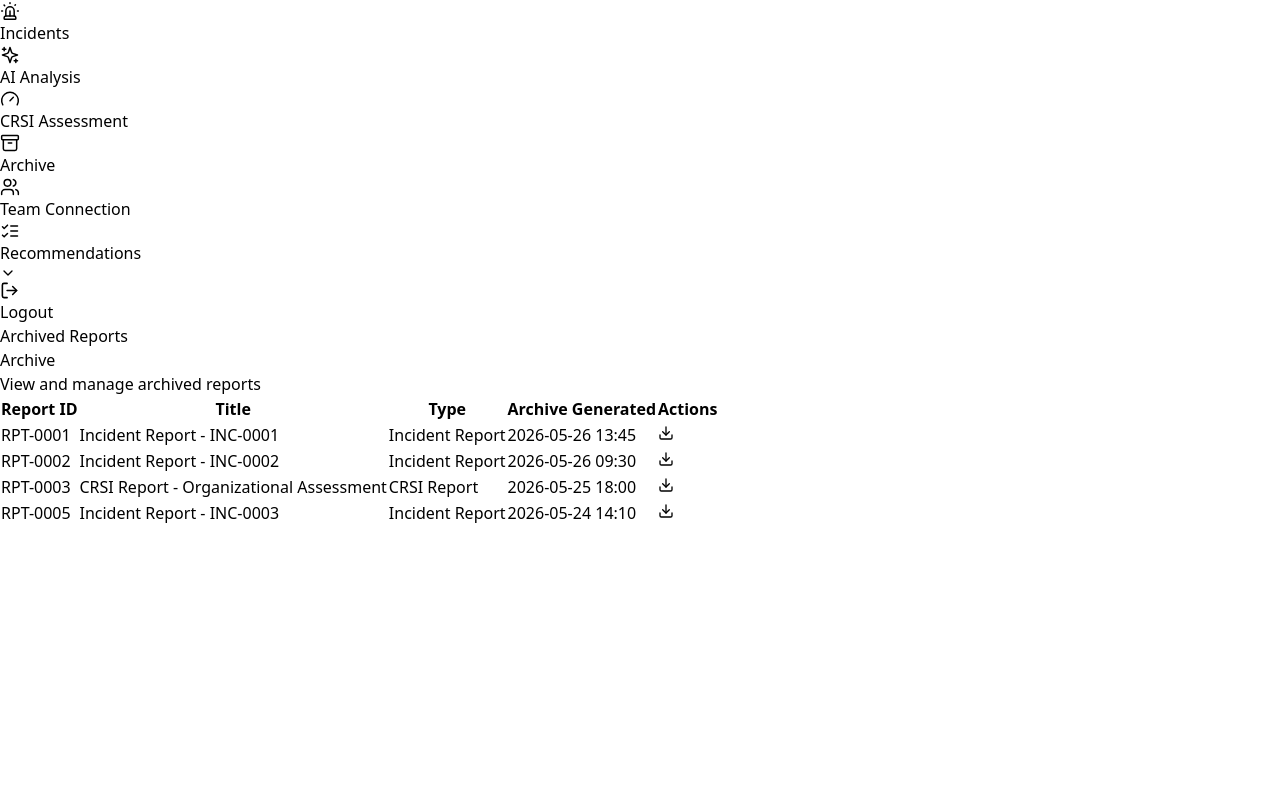
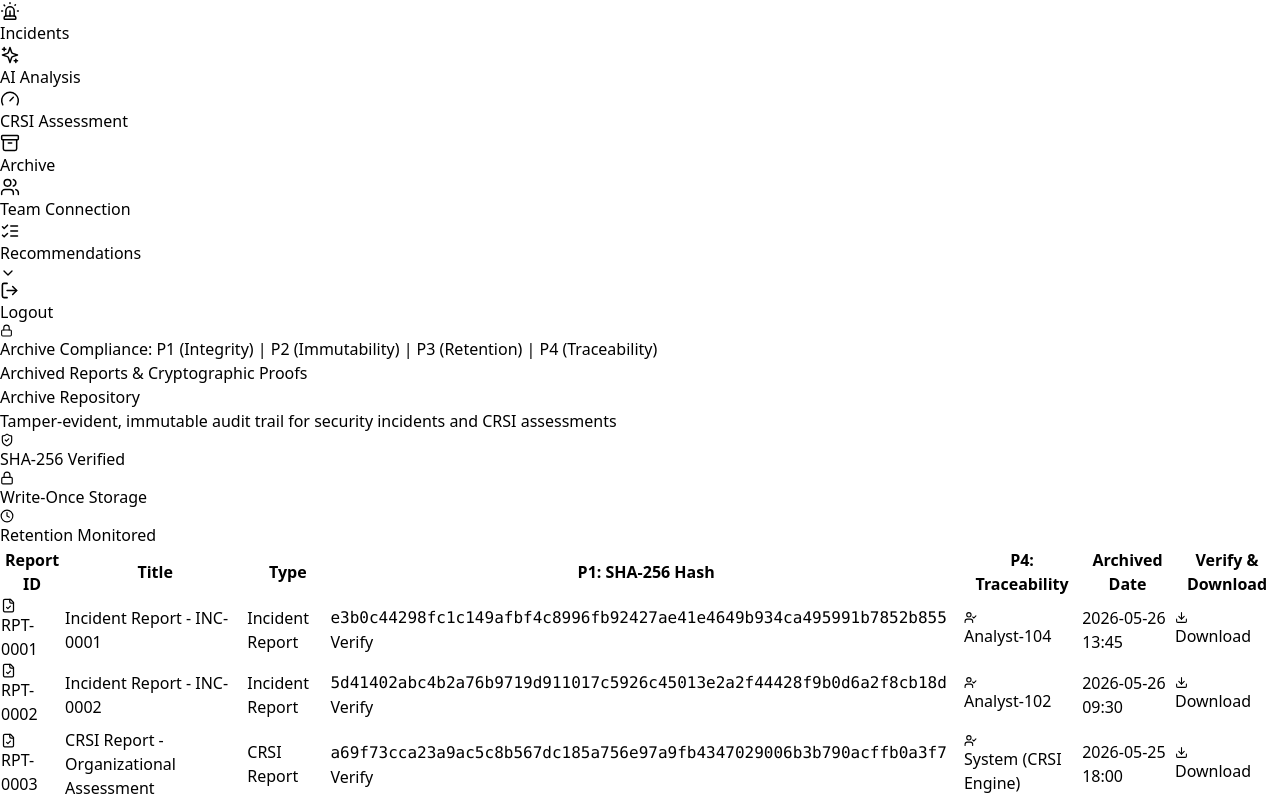
Before and after one commit to ii3ruj/SentriX, a React (Vite) app in the folder Sentriix/frontend/: page /archive in a window 1280 px wide. Shown: the part 1331-2132 px from the top of the page. Before the commit the page ends 1857 px from the top, so only its background shows below. Built offline with nearby package versions, Linux system fonts and the light colour scheme; no server answers.

Commit message:
Update Archive.jsx

```diff
--- a/Sentriix/frontend/src/pages/Archive.jsx
+++ b/Sentriix/frontend/src/pages/Archive.jsx
@@ -1,18 +1,21 @@
-import { useState } from "react";
-
+import React, { useState, useEffect } from "react";
 import {
   Download,
+  ShieldCheck,
+  CheckCircle2,
+  Lock,
+  Clock,
+  UserCheck,
+  FileCheck,
 } from "lucide-react";
-
 import Sidebar from "../components/Sidebar";
-
+import { apiService } from "../services/api";
 
 /*
 |--------------------------------------------------------------------------
-| Temporary CRSI Summary
+| Temporary CRSI Summary Fallback
 |--------------------------------------------------------------------------
 */
-
 const MOCK_CRSI_SUMMARY = {
   overallScore: "6.8 / 10",
   maturityLevel: "Moderate",
@@ -21,46 +24,35 @@ const MOCK_CRSI_SUMMARY = {
   technology: "7.0 / 10",
 };
 
-
 /*
 |--------------------------------------------------------------------------
-| Temporary Archived Reports
+| Default Archived Reports with P1-P4 Metadata
 |--------------------------------------------------------------------------
 */
-
-const MOCK_REPORTS = [
-
+const FALLBACK_REPORTS = [
   {
     id: "RPT-0001",
     incidentId: "INC-0001",
     title: "Incident Report - INC-0001",
     type: "Incident Report",
     archivedAt: "2026-05-26 13:45",
-
+    sha256: "e3b0c44298fc1c149afbf4c8996fb92427ae41e4649b934ca495991b7852b855",
+    archivedBy: "Analyst-104",
+    retentionUntil: "2033-05-26",
+    storageType: "WORM (Immutable)",
     content: {
-      incidentTitle:
-        "Ransomware detected on Server-01",
-
+      incidentTitle: "Ransomware detected on Server-01",
       severity: "Critical",
-
       riskScore: "87 / 100",
-
       source: "EDR (CrowdStrike)",
-
-      asset:
-        "Server-01 (Critical criticality)",
-
+      asset: "Server-01 (Critical criticality)",
       threatType: "Ransomware",
-
       keyFindings: [
         "Suspicious encryption activity detected on Server-01.",
         "Multiple files have been encrypted.",
         "Ransom note detected in affected directories.",
       ],
-
-      playbook:
-        "RANSOMWARE_RESPONSE_PLAYBOOK",
-
+      playbook: "RANSOMWARE_RESPONSE_PLAYBOOK",
       recommendedActions: [
         "Isolate affected host: Server-01",
         "Block malicious IP",
@@ -70,38 +62,28 @@ const MOCK_REPORTS = [
       ],
     },
   },
-
-
   {
     id: "RPT-0002",
     incidentId: "INC-0002",
     title: "Incident Report - INC-0002",
     type: "Incident Report",
     archivedAt: "2026-05-26 09:30",
-
+    sha256: "5d41402abc4b2a76b9719d911017c5926c45013e2a2f44428f9b0d6a2f8cb18d",
+    archivedBy: "Analyst-102",
+    retentionUntil: "2033-05-26",
+    storageType: "WORM (Immutable)",
     content: {
-      incidentTitle:
-        "Unusual login from foreign location",
-
+      incidentTitle: "Unusual login from foreign location",
       severity: "Medium",
-
       riskScore: "52 / 100",
-
       source: "SIEM",
-
-      asset:
-        "Workstation (Medium criticality)",
-
+      asset: "Workstation (Medium criticality)",
       threatType: "Brute Force",
-
       keyFindings: [
         "Multiple failed login attempts from an unrecognized IP address.",
         "Login attempt originated from an unusual geographic location.",
       ],
-
-      playbook:
-        "BRUTE_FORCE_RESPONSE_PLAYBOOK",
-
+      playbook: "BRUTE_FORCE_RESPONSE_PLAYBOOK",
       recommendedActions: [
         "Lock affected account",
         "Block source IP",
@@ -110,14 +92,6 @@ const MOCK_REPORTS = [
       ],
     },
   },
-
-
-  /*
-  |--------------------------------------------------------------------------
-  | Existing CRSI Report
-  |--------------------------------------------------------------------------
-  */
-
   {
     id: "RPT-0003",
     incidentId: null,
@@ -125,559 +99,311 @@ const MOCK_REPORTS = [
     type: "CRSI Report",
     archivedAt: "2026-05-25 18:00",
     isCrsi: true,
+    sha256: "a69f73cca23a9ac5c8b567dc185a756e97a9fb4347029006b3b790acffb0a3f7",
+    archivedBy: "System (CRSI Engine)",
+    retentionUntil: "2033-05-25",
+    storageType: "WORM (Immutable)",
   },
-
-
-  {
-    id: "RPT-0005",
-    incidentId: "INC-0003",
-    title: "Incident Report - INC-0003",
-    type: "Incident Report",
-    archivedAt: "2026-05-24 14:10",
-
-    content: {
-      incidentTitle:
-        "Multiple failed login attempts",
-
-      severity: "Medium",
-
-      riskScore: "52 / 100",
-
-      source: "AD",
-
-      asset:
-        "Workstation (Medium criticality)",
-
-      threatType: "Brute Force",
-
-      keyFindings: [
-        "Repeated failed authentication attempts detected against a domain account.",
-      ],
-
-      playbook:
-        "BRUTE_FORCE_RESPONSE_PLAYBOOK",
-
-      recommendedActions: [
-        "Lock affected account",
-        "Force password reset",
-        "Review authentication logs",
-      ],
-    },
-  },
-
 ];
 
+function getGeneratedReports() {
+  try {
+    return JSON.parse(
+      localStorage.getItem("sentrix_archived_reports") || "[]"
+    );
+  } catch {
+    return [];
+  }
+}
 
 /*
 |--------------------------------------------------------------------------
-| Generated Reports from CRSI Recommendations
+| Download Report with P1-P4 Headers
 |--------------------------------------------------------------------------
 */
-
-function getGeneratedReports() {
-
-  try {
-
-    return JSON.parse(
-      localStorage.getItem(
-        "sentrix_archived_reports"
-      ) || "[]"
-    );
-
-  } catch {
-
-    return [];
-
-  }
-
-}
-
-
-/*
-|--------------------------------------------------------------------------
-| Download Archived Report
-|--------------------------------------------------------------------------
-*/
-
 function downloadReport(report) {
-
   let lines;
 
-
-  /*
-  |--------------------------------------------------------------------------
-  | CRSI REPORT
-  |--------------------------------------------------------------------------
-  */
-
   if (report.isCrsi) {
-
-    const s =
-      report.content?.overallScore
+    const s = report.content?.overallScore
       ? {
-            overallScore:
-              report.content.overallScore,
-
-            maturityLevel:
-              report.content.maturityLevel,
-
-            people:
-              report.content.people || "N/A",
-
-            process:
-              report.content.process || "N/A",
-
-            technology:
-              report.content.technology || "N/A",
+          overallScore: report.content.overallScore,
+          maturityLevel: report.content.maturityLevel,
+          people: report.content.people || "N/A",
+          process: report.content.process || "N/A",
+          technology: report.content.technology || "N/A",
         }
       : MOCK_CRSI_SUMMARY;
 
+    lines = [
+      `SentriX Archived Report (Immutable Archive)`,
+      `=============================================`,
+      `Report ID: ${report.id}`,
+      `Type: CRSI Assessment Report`,
+      `Archived At: ${report.archivedAt}`,
+      ``,
+      `--- Archiving Compliance & Traceability (P1 - P4) ---`,
+      `P1 Integrity (SHA-256): ${report.sha256 || "COMPUTED_ON_STORE"}`,
+      `P2 Immutability: Write-Once-Read-Many (No overwrite/delete permitted)`,
+      `P3 Retention: Retained until ${report.retentionUntil || "7 Years Standard"}`,
+      `P4 Traceability (Archived By): ${report.archivedBy || "Analyst-SecOps"}`,
+      ``,
+      `--- Organizational CRSI Score ---`,
+      `Overall CRSI Score: ${s.overallScore}`,
+      `Maturity Level: ${s.maturityLevel}`,
+      ``,
+      `--- Breakdown by Dimension ---`,
+      `People: ${s.people}`,
+      `Process: ${s.process}`,
+      `Technology: ${s.technology}`,
+      ``,
+      `Note: This record is cryptographically preserved and verifiable.`,
+    ];
+  } else {
+    const c = report.content || {};
+    const s = MOCK_CRSI_SUMMARY;
 
     lines = [
-
-      `SentriX Archived Report`,
-
-      `========================`,
-
+      `SentriX Archived Report (Immutable Archive)`,
+      `=============================================`,
       `Report ID: ${report.id}`,
-
-      `Type: CRSI Assessment Report`,
-
+      `Related Incident: ${report.incidentId || "N/A"}`,
+      `Type: Incident Report`,
       `Archived At: ${report.archivedAt}`,
-
       ``,
-
-      `--- Organizational CRSI Score ---`,
-
+      `--- Archiving Compliance & Traceability (P1 - P4) ---`,
+      `P1 Integrity (SHA-256): ${report.sha256 || "e3b0c44298fc1c149afbf4c8996fb92427ae41e4649b934ca495991b7852b855"}`,
+      `P2 Immutability: Write-Once-Read-Many (Immutable Storage)`,
+      `P3 Retention: Retention active until ${report.retentionUntil || "7 Years Standard"}`,
+      `P4 Traceability: Archived by ${report.archivedBy || "SecOps Analyst"}`,
+      ``,
+      `--- Incident Information ---`,
+      `Title: ${c.incidentTitle || "N/A"}`,
+      `Severity: ${c.severity || "N/A"}`,
+      `Risk Score: ${c.riskScore || "N/A"}`,
+      `Source: ${c.source || "N/A"}`,
+      `Asset: ${c.asset || "N/A"}`,
+      `Threat Type: ${c.threatType || "N/A"}`,
+      ``,
+      `--- AI Analysis: Key Findings ---`,
+      ...(c.keyFindings || []).map((f) => `- ${f}`),
+      ``,
+      `--- Recommendations ---`,
+      `Playbook: ${c.playbook || "N/A"}`,
+      ...(c.recommendedActions || []).map((a, i) => `${i + 1}. ${a}`),
+      ``,
+      `--- Organizational CRSI Security Score ---`,
       `Overall CRSI Score: ${s.overallScore}`,
-
       `Maturity Level: ${s.maturityLevel}`,
-
-      ``,
-
-      `--- Breakdown by Dimension ---`,
-
-      `People: ${s.people}`,
-
-      `Process: ${s.process}`,
-
-      `Technology: ${s.technology}`,
-
-      ``,
-
-      `Note: This score reflects the organization's overall cyber resilience posture`,
-
-      `and is independent of any single incident.`,
-
+      `People: ${s.people} | Process: ${s.process} | Technology: ${s.technology}`,
     ];
-
   }
 
-
-  /*
-  |--------------------------------------------------------------------------
-  | INCIDENT REPORT
-  |--------------------------------------------------------------------------
-  */
-
-  else {
-
-    const c =
-      report.content || {};
-
-    const s =
-      MOCK_CRSI_SUMMARY;
-
-
-    lines = [
-
-      `SentriX Archived Report`,
-
-      `========================`,
-
-      `Report ID: ${report.id}`,
-
-      `Related Incident: ${report.incidentId || "N/A"}`,
-
-      `Type: Incident Report`,
-
-      `Archived At: ${report.archivedAt}`,
-
-      ``,
-
-      `--- Incident Information ---`,
-
-      `Title: ${c.incidentTitle || "N/A"}`,
-
-      `Severity: ${c.severity || "N/A"}`,
-
-      `Risk Score: ${c.riskScore || "N/A"}`,
-
-      `Source: ${c.source || "N/A"}`,
-
-      `Asset: ${c.asset || "N/A"}`,
-
-      `Threat Type: ${c.threatType || "N/A"}`,
-
-      ``,
-
-      `--- AI Analysis: Key Findings ---`,
-
-      ...(c.keyFindings || []).map(
-        (f) => `- ${f}`
-      ),
-
-      ``,
-
-      `--- Recommendations ---`,
-
-      `Playbook: ${c.playbook || "N/A"}`,
-
-      ...(c.recommendedActions || []).map(
-        (a, i) =>
-          `${i + 1}. ${a}`
-      ),
-
-      ``,
-
-      `--- Organizational CRSI Security Score (at time of archiving) ---`,
-
-      `Overall CRSI Score: ${s.overallScore}`,
-
-      `Maturity Level: ${s.maturityLevel}`,
-
-      `People: ${s.people} | Process: ${s.process} | Technology: ${s.technology}`,
-
-    ];
-
+  const blob = new Blob([lines.join("\n")], { type: "text/plain" });
+  const url = URL.createObjectURL(blob);
+  const a = document.createElement("a");
+  a.href = url;
+  a.download = `${report.id}.txt`;
+  document.body.appendChild(a);
+  a.click();
+  document.body.removeChild(a);
+  URL.revokeObjectURL(url);
 }
 
+export default function Archive() {
+  const [reportsList, setReportsList] = useState(FALLBACK_REPORTS);
+  const [verifiedId, setVerifiedId] = useState(null);
 
-  /*
-  |--------------------------------------------------------------------------
-  | Create Download File
-  |--------------------------------------------------------------------------
-  */
+  useEffect(() => {
+    let isMounted = true;
+    const fetchArchive = async () => {
+      try {
+        const liveArchived = await apiService.getArchivedIncidents();
+        if (isMounted && Array.isArray(liveArchived) && liveArchived.length > 0) {
+          const formatted = liveArchived.map((item, idx) => ({
+            id: item.report_id || `RPT-000${idx + 1}`,
+            incidentId: item.incident_id || item.incidentId || `INC-000${idx + 1}`,
+            title: item.title || `Incident Report - ${item.incident_id || 'INC'}`,
+            type: item.type || "Incident Report",
+            archivedAt: item.archived_at || new Date().toISOString().replace("T", " ").slice(0, 16),
+            sha256: item.sha256 || "e3b0c44298fc1c149afbf4c8996fb92427ae41e4649b934ca495991b7852b855",
+            archivedBy: item.archived_by || "SecOps Analyst",
+            retentionUntil: item.retention_until || "2033-08-17",
+            storageType: "WORM (Immutable)",
+            content: item.content || item,
+          }));
+          setReportsList(formatted);
+        }
+      } catch (err) {
+        console.warn("Using local archived reports fallback:", err);
+      }
+    };
 
-  const blob = new Blob(
-    [
-      lines.join("\n"),
-    ],
-    {
-      type: "text/plain",
-    }
-  );
+    fetchArchive();
+    const interval = setInterval(fetchArchive, 5000);
+    return () => {
+      isMounted = false;
+      clearInterval(interval);
+    };
+  }, []);
 
+  const generatedReports = getGeneratedReports();
+  const allReports = [...generatedReports, ...reportsList];
 
-  const url =
-    URL.createObjectURL(blob);
-
-
-  const a =
-    document.createElement("a");
-
-
-  a.href =
-    url;
-
-
-  a.download =
-    `${report.id}.txt`;
-
-
-  document.body.appendChild(a);
-
-
-  a.click();
-
-
-  document.body.removeChild(a);
-
-
-  URL.revokeObjectURL(url);
-
-}
-
-
-/*
-|--------------------------------------------------------------------------
-| Archive Page
-|--------------------------------------------------------------------------
-*/
-
-export default function Archive() {
-
-  /*
-  |--------------------------------------------------------------------------
-  | Reports generated from CRSI
-  |--------------------------------------------------------------------------
-  */
-
-  const [
-    generatedReports,
-  ] = useState(
-    getGeneratedReports
-  );
-
-
-  /*
-  |--------------------------------------------------------------------------
-  | Combine Generated + Existing Reports
-  |--------------------------------------------------------------------------
-  */
-
-  const allReports = [
-
-    ...generatedReports,
-
-    ...MOCK_REPORTS,
-
-  ];
-
+  const handleVerify = (id) => {
+    setVerifiedId(id);
+    setTimeout(() => {
+      setVerifiedId(null);
+    }, 3500);
+  };
 
   return (
-
     <div className="min-h-screen bg-[#070b16] text-[#eef5f1] flex">
-
-
-      {/* =========================================================
-          UNIFIED SIDEBAR
-      ========================================================= */}
-
       <Sidebar />
 
+      <div className="flex-1 flex flex-col">
+        {/* ================= HEADER ================= */}
+        <header className="flex items-center justify-between px-8 py-4 border-b border-white/10">
+          <div className="flex items-center gap-2 text-xs text-emerald-400 bg-emerald-500/10 border border-emerald-500/20 px-3 py-1 rounded-full">
+            <Lock size={13} />
+            <span>Archive Compliance: P1 (Integrity) | P2 (Immutability) | P3 (Retention) | P4 (Traceability)</span>
+          </div>
+          <div className="text-xs text-gray-500">
+            Archived Reports & Cryptographic Proofs
+          </div>
+        </header>
 
-      {/* =========================================================
-          MAIN AREA
-      ========================================================= */}
-
-      <div className="flex-1 flex flex-col">
-
-
-        {/* =======================================================
-            HEADER
-        ======================================================= */}
-
-        <header className="flex items-center justify-end px-8 py-4 border-b border-white/10">
-
-          <div className="text-xs text-gray-500">
-
-            Archived Reports
-
+        {/* ================= CONTENT ================= */}
+        <main className="flex-1 overflow-y-auto p-8 space-y-6">
+          {/* PAGE TITLE */}
+          <div className="flex items-center justify-between">
+            <div>
+              <h1 className="text-2xl font-bold">Archive Repository</h1>
+              <p className="text-gray-400 text-sm">
+                Tamper-evident, immutable audit trail for security incidents and CRSI assessments
+              </p>
+            </div>
+            <div className="flex items-center gap-4 text-xs text-gray-400">
+              <span className="flex items-center gap-1.5"><ShieldCheck size={14} className="text-emerald-400" /> SHA-256 Verified</span>
+              <span className="flex items-center gap-1.5"><Lock size={14} className="text-blue-400" /> Write-Once Storage</span>
+              <span className="flex items-center gap-1.5"><Clock size={14} className="text-amber-400" /> Retention Monitored</span>
+            </div>
           </div>
 
-        </header>
-
-
-        {/* =======================================================
-            CONTENT
-        ======================================================= */}
-
-        <main className="flex-1 overflow-y-auto p-8 space-y-6">
-
-
-          {/* PAGE TITLE */}
-
-          <div>
-
-            <h1 className="text-2xl font-bold">
-
-              Archive
-
-            </h1>
-
-
-            <p className="text-gray-400 text-sm">
-
-              View and manage archived reports
-
-            </p>
-
-          </div>
-
-
-          {/* =====================================================
-              ARCHIVE TABLE
-          ===================================================== */}
-
+          {/* ================= ARCHIVE TABLE ================= */}
           <div className="bg-[#0c1220] border border-white/10 rounded-xl p-5 overflow-x-auto">
-
             <table className="w-full text-sm">
-
-
-              {/* =================================================
-                  TABLE HEADER
-              ================================================= */}
-
               <thead>
-
                 <tr className="text-left text-gray-500 text-xs border-b border-white/10">
-
-
-                  <th className="pb-3 font-normal">
-
-                    Report ID
-
-                  </th>
-
-
-                  <th className="pb-3 font-normal">
-
-                    Title
-
-                  </th>
-
-
-                  <th className="pb-3 font-normal">
-
-                    Type
-
-                  </th>
-
-
-                  <th className="pb-3 font-normal">
-
-                    Archive Generated
-
-                  </th>
-
-
-                  <th className="pb-3 font-normal text-center">
-
-                    Actions
-
-                  </th>
-
-
+                  <th className="pb-3 font-normal">Report ID</th>
+                  <th className="pb-3 font-normal">Title</th>
+                  <th className="pb-3 font-normal">Type</th>
+                  <th className="pb-3 font-normal">P1: SHA-256 Hash</th>
+                  <th className="pb-3 font-normal">P4: Traceability</th>
+                  <th className="pb-3 font-normal">Archived Date</th>
+                  <th className="pb-3 font-normal text-center">Verify & Download</th>
                 </tr>
-
               </thead>
 
-
-              {/* =================================================
-                  TABLE BODY
-              ================================================= */}
-
               <tbody>
-
-                {allReports.map(
-
-                  (report) => (
-
+                {allReports.map((report) => {
+                  const isCurrentlyVerified = verifiedId === report.id;
+                  return (
                     <tr
                       key={report.id}
-                      className="border-b border-white/5 last:border-0"
+                      className="border-b border-white/5 last:border-0 hover:bg-white/[0.02] transition"
                     >
-
-
                       {/* REPORT ID */}
-
                       <td className="py-3.5 text-gray-300 font-medium">
-
+                        <div className="flex items-center gap-2">
+                          <FileCheck size={15} className="text-emerald-400" />
                           {report.id}
-
+                        </div>
                       </td>
 
-
                       {/* TITLE */}
-
-                      <td className="py-3.5">
-
+                      <td className="py-3.5 text-gray-200">
                         {report.title}
-
                       </td>
 
-
                       {/* TYPE */}
-
                       <td className="py-3.5">
-
                         <span
-                          className={
-                            report.type ===
-                            "CRSI Report"
-
-                              ? "text-emerald-400"
-
-                              : "text-gray-400"
-                          }
+                          className={`text-xs px-2 py-0.5 rounded-full border ${
+                            report.type === "CRSI Report"
+                              ? "bg-emerald-500/10 text-emerald-400 border-emerald-500/30"
+                              : "bg-blue-500/10 text-blue-400 border-blue-500/30"
+                          }`}
                         >
-
                           {report.type}
-
                         </span>
-
                       </td>
 
+                      {/* P1 INTEGRITY HASH */}
+                      <td className="py-3.5">
+                        <div className="flex items-center gap-1.5">
+                          <code className="text-[11px] font-mono bg-[#070b16] px-2 py-0.5 rounded border border-white/10 text-gray-400 max-w-[130px] truncate">
+                            {report.sha256 || "e3b0c44298fc1c149afbf4c8..."}
+                          </code>
+                          <button
+                            onClick={() => handleVerify(report.id)}
+                            className="text-[11px] text-emerald-400 hover:text-emerald-300 transition underline ml-1"
+                            title="Verify Hash against stored ledger"
+                          >
+                            {isCurrentlyVerified ? (
+                              <span className="flex items-center gap-1 text-emerald-400 font-semibold">
+                                <CheckCircle2 size={12} /> Match
+                              </span>
+                            ) : (
+                              "Verify"
+                            )}
+                          </button>
+                        </div>
+                      </td>
+
+                      {/* P4 TRACEABILITY */}
+                      <td className="py-3.5 text-xs text-gray-400">
+                        <div className="flex items-center gap-1.5">
+                          <UserCheck size={13} className="text-gray-500" />
+                          <span>{report.archivedBy || "SecOps Analyst"}</span>
+                        </div>
+                      </td>
 
                       {/* DATE */}
-
-                      <td className="py-3.5 text-gray-500">
-
+                      <td className="py-3.5 text-xs text-gray-500">
                         {report.archivedAt}
-
                       </td>
 
-
-                      {/* DOWNLOAD */}
-
+                      {/* ACTIONS */}
                       <td className="py-3.5 text-center">
-
+                        <div className="flex items-center justify-center gap-3">
                           <button
-                          onClick={() =>
-                            downloadReport(
-                              report
-                            )
-                          }
-                          className="inline-flex text-gray-400 hover:text-emerald-400 transition"
-                          title="Download report"
+                            onClick={() => downloadReport(report)}
+                            className="inline-flex items-center gap-1 text-gray-400 hover:text-emerald-400 transition text-xs bg-white/5 hover:bg-emerald-500/10 px-2.5 py-1 rounded border border-white/10"
+                            title="Download verified report"
                           >
-
-                          <Download
-                            size={16}
-                          />
-
+                            <Download size={13} />
+                            <span>Download</span>
                           </button>
-
+                        </div>
                       </td>
-
-
                     </tr>
-
-                  )
-
-                )}
-
+                  );
+                })}
               </tbody>
-
             </table>
 
-
             {/* EMPTY STATE */}
-
             {allReports.length === 0 && (
-
               <div className="text-center py-10">
-
                 <p className="text-sm text-gray-500">
-
-                  No archived reports found.
-
+                  No archived reports found in repository.
                 </p>
-
               </div>
-
             )}
-
           </div>
-
-
         </main>
-
       </div>
-
     </div>
-
   );
-
 }
```
Lines whose indentation alone changed are shown as unchanged.
